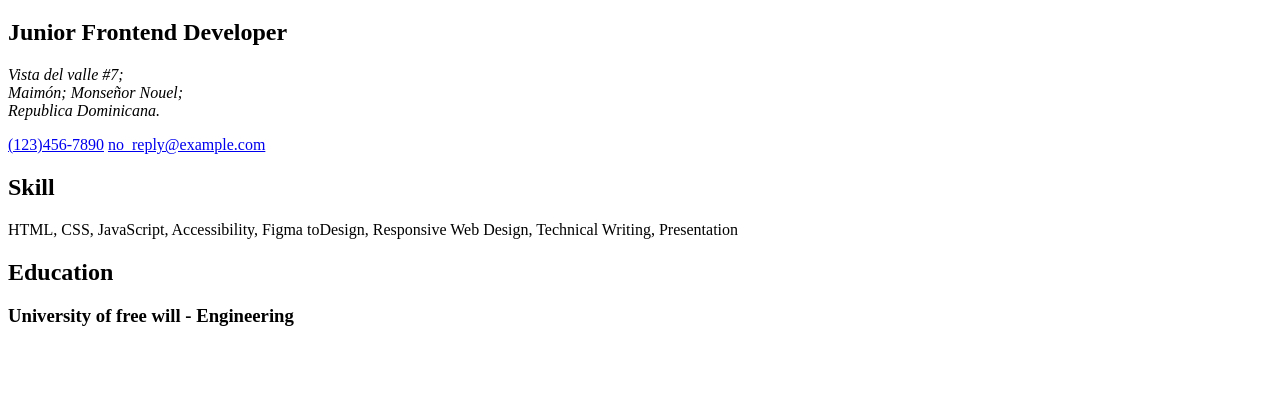
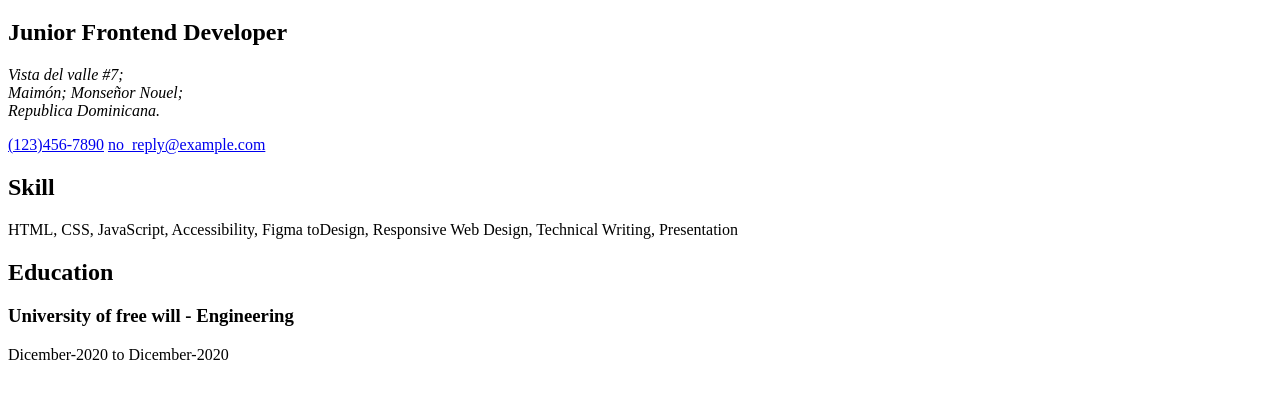
Before and after one commit to jory-1/single_page_CV, a plain HTML site: page index.html in a window 1280 px wide. Shown: the part 71-470 px from the top of the page. Drawn offline with Linux system fonts and the light colour scheme.

Commit message:
Updted html

```diff
--- a/index.html
+++ b/index.html
@@ -1,4 +1,3 @@
-<!DOCTYPE html>
 <html lang="es">
 
 <head>
@@ -36,7 +35,10 @@
 		<h2>Education</h2>
 		<h3>University of free will - Engineering</h3>
 		<p>
-			<time datetime </p>
+			<time datetime="2020-12">Dicember-2020</time> to <time datetime="2020-12">Dicember-2020</time>
+
+
+		</p>
 	</section>
 
 
```
